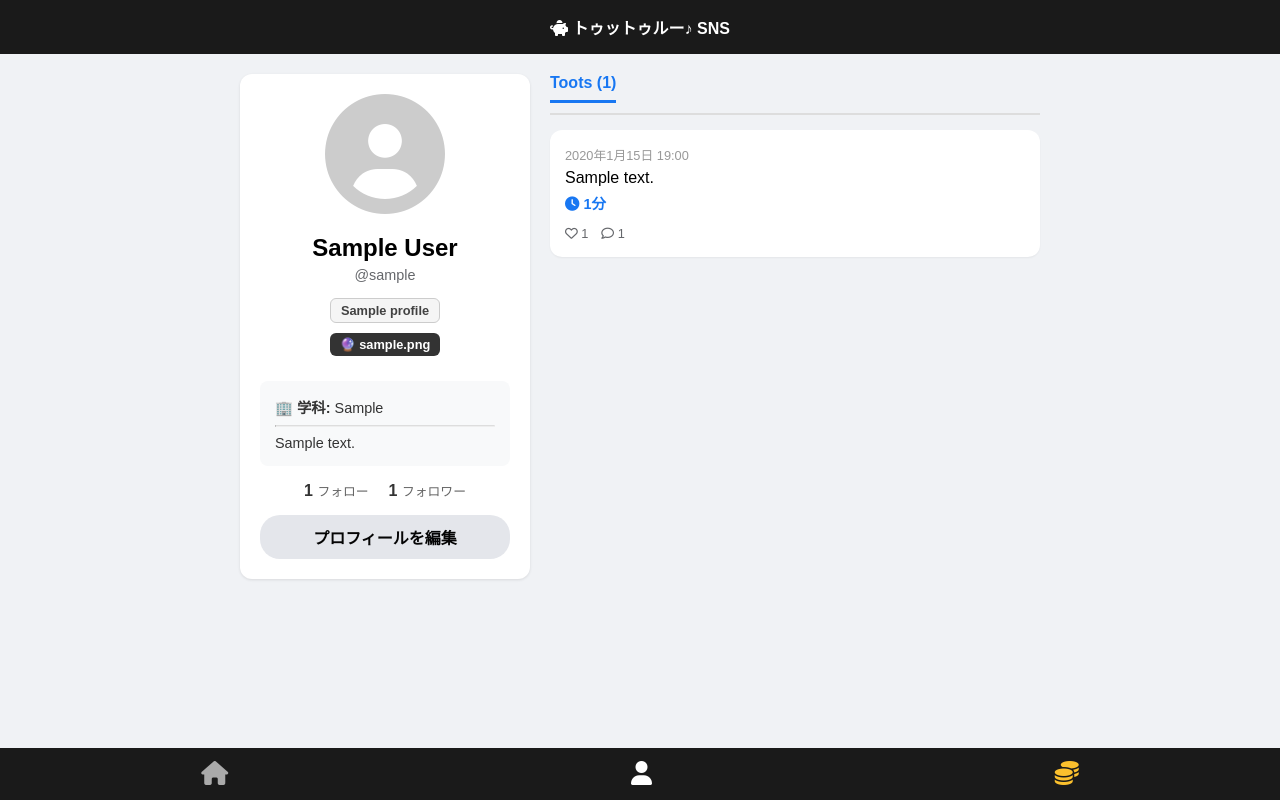
After one commit to ryuchiika615/sns, a Django app: a page that uses templates/sns/user_profile.html in a window 1280 px wide. The commit adds this page. Run offline with Django 5.2, Linux system fonts and the light colour scheme; a user stored in the database is signed in; tables that the repository leaves empty hold one stand-in row (values such as "Sample post").

Commit message:
Phase 3: Complete user profile page and linking

```diff
--- a/sns/urls.py
+++ b/sns/urls.py
@@ -1,14 +1,15 @@
 from django.urls import path
-from django.contrib.auth import views as auth_views
 from . import views
 
 urlpatterns = [
     path('', views.index, name='index'),
+    path('gacha/', views.gacha, name='gacha'),
+    path('profile/edit/', views.edit_profile, name='edit_profile'),
     path('signup/', views.signup, name='signup'),
-    path('login/', auth_views.LoginView.as_view(template_name='sns/login.html'), name='login'),
     path('logout/', views.logout_view, name='logout'),
     path('like/<int:post_id>/', views.like_post, name='like_post'),
-    path('profile/edit/', views.edit_profile, name='edit_profile'),
-    # ★ ここが足りていなかったはず！ガチャへの道を追加します
-    path('gacha/', views.gacha, name='gacha'),
+
+    # ★ 新規追加：プロフィール画面とフォロー機能
+    path('user/<str:username>/', views.user_profile, name='user_profile'),
+    path('follow/<str:username>/', views.toggle_follow, name='toggle_follow'),
 ]
--- a/sns/views.py
+++ b/sns/views.py
@@ -265,3 +265,63 @@ def like_post(request, post_id):
     else:
         post.liked_by.add(request.user)
     return redirect('index')
+
+
+# ==========================================
+# ★ フェーズ3で追加：プロフィール画面とフォロー機能
+# ==========================================
+
+@login_required
+def user_profile(request, username):
+    from django.contrib.auth.models import User
+
+    # 見たいユーザーを探す
+    target_user = get_object_or_404(User, username=username)
+    target_profile, created = Profile.objects.get_or_create(user=target_user)
+
+    # その人の投稿と、いいねした投稿を取得
+    user_posts = Post.objects.filter(user=target_user).order_by('-created_at')
+
+    # 自分がフォローしているかチェック
+    is_following = False
+    my_profile, created = Profile.objects.get_or_create(user=request.user)
+    if my_profile.follows.filter(id=target_profile.id).exists():
+        is_following = True
+
+    # 称号とアバターのレア度を計算（表示用）
+    title_item = GachaItem.objects.filter(name=target_profile.current_title).first()
+    target_title_rarity = title_item.rarity if title_item else 'N'
+
+    av_item = GachaItem.objects.filter(name=target_profile.current_avatar).first()
+    target_av_rarity = av_item.rarity if av_item else 'N'
+
+    return render(request, 'sns/user_profile.html', {
+        'target_user': target_user,
+        'target_profile': target_profile,
+        'user_posts': user_posts,
+        'is_following': is_following,
+        'target_title_rarity': target_title_rarity,
+        'target_av_rarity': target_av_rarity,
+        'followers_count': target_profile.followed_by.count(),
+        'following_count': target_profile.follows.count(),
+    })
+
+
+@login_required
+def toggle_follow(request, username):
+    from django.contrib.auth.models import User
+    target_user = get_object_or_404(User, username=username)
+    target_profile, created = Profile.objects.get_or_create(user=target_user)
+    my_profile, created = Profile.objects.get_or_create(user=request.user)
+
+    # 自分自身はフォローできないようにする
+    if request.user != target_user:
+        if my_profile.follows.filter(id=target_profile.id).exists():
+            # すでにフォローしていれば解除
+            my_profile.follows.remove(target_profile)
+        else:
+            # フォローしていなければ追加
+            my_profile.follows.add(target_profile)
+            # ※次のフェーズでここに「通知を送る」処理を追加します！
+
+    return redirect('user_profile', username=username)
--- /dev/null
+++ b/templates/sns/user_profile.html
@@ -0,0 +1,115 @@
+<!DOCTYPE html>
+<html lang="ja">
+<head>
+    <meta charset="UTF-8">
+    <meta name="viewport" content="width=device-width, initial-scale=1.0">
+    <title>{{ target_user.username }}のプロフィール</title>
+    <link rel="stylesheet" href="https://cdnjs.cloudflare.com/ajax/libs/font-awesome/6.0.0/css/all.min.css">
+    <style>
+        body { font-family: sans-serif; background: #f0f2f5; margin: 0; padding-bottom: 80px; }
+        .header { background: #1a1a1a; padding: 15px; color: white; text-align: center; position: sticky; top: 0; z-index: 100; font-weight: bold; }
+        .container { max-width: 800px; margin: 20px auto; padding: 0 15px; display: flex; gap: 20px; flex-wrap: wrap; }
+
+        /* 左側のプロフィールカード */
+        .profile-card { background: white; padding: 20px; border-radius: 12px; box-shadow: 0 1px 3px rgba(0,0,0,0.1); flex: 1; min-width: 250px; text-align: center; height: fit-content; }
+        .avatar-placeholder { font-size: 120px; color: #ccc; margin-bottom: 10px; }
+
+        .title-badge { font-weight: bold; font-size: 0.8rem; margin-bottom: 10px; display: inline-block; padding: 4px 10px; border-radius: 6px; }
+        .title-badge.SSR { background: linear-gradient(45deg, #ffe259, #ffa751); color: #fff; border: 2px solid #ffd700; text-shadow: 1px 1px 2px rgba(0,0,0,0.3); }
+        .title-badge.SR { background: #f3e5f5; color: #9c27b0; border: 1px solid #e1bee7; }
+        .title-badge.R { background: #e3f2fd; color: #2196f3; border: 1px solid #bbdefb; }
+        .title-badge.N { background: #f5f5f5; color: #424242; border: 1px solid #ccc; }
+
+        .bio-box { text-align: left; background: #f8f9fa; padding: 15px; border-radius: 8px; margin-top: 15px; font-size: 0.9rem; color: #333; }
+
+        .follow-btn { width: 100%; padding: 10px; border-radius: 20px; font-weight: bold; cursor: pointer; margin-top: 15px; border: none; font-size: 1rem; }
+        .btn-follow { background: #1877f2; color: white; }
+        .btn-unfollow { background: #e4e6eb; color: #050505; }
+
+        /* 右側のタブと投稿一覧 */
+        .content-area { flex: 2; min-width: 300px; }
+        .tabs { display: flex; gap: 10px; margin-bottom: 15px; border-bottom: 2px solid #ddd; padding-bottom: 10px; }
+        .tab { font-weight: bold; color: #65676b; text-decoration: none; cursor: pointer; }
+        .tab.active { color: #1877f2; border-bottom: 3px solid #1877f2; padding-bottom: 8px; }
+
+        .post-card { background: white; padding: 15px; border-radius: 12px; margin-bottom: 15px; box-shadow: 0 1px 2px rgba(0,0,0,0.05); }
+
+        .bottom-nav { position: fixed; bottom: 0; left: 0; right: 0; background: #1a1a1a; display: flex; justify-content: space-around; padding: 12px 0; z-index: 1000; }
+        .nav-item { color: #aaa; text-decoration: none; font-size: 1.5rem; }
+        .nav-item.active { color: white; }
+    </style>
+</head>
+<body>
+    <div class="header">
+        <i class="fas fa-piggy-bank"></i> トゥットゥルー♪ SNS
+    </div>
+
+    <div class="container">
+        <div class="profile-card">
+            <i class="fas fa-user-circle avatar-placeholder"></i>
+
+            <h2 style="margin: 10px 0 5px;">{{ target_profile.display_name|default:target_user.username }}</h2>
+            <p style="color: #65676b; margin: 0; font-size: 0.9rem;">@{{ target_user.username }}</p>
+
+            <div style="margin-top: 15px;">
+                <span class="title-badge {{ target_title_rarity }}">{% if target_title_rarity == 'SSR' %}👑 {% endif %}{{ target_profile.current_title }}</span><br>
+                <span class="title-badge" style="background:#333; color:white;">🔮 {{ target_profile.current_avatar }}</span>
+            </div>
+
+            <div class="bio-box">
+                {% if target_profile.department %}
+                    <strong>🏢 学科:</strong> {{ target_profile.department }}<hr style="margin:8px 0; border-top:1px solid #ddd;">
+                {% endif %}
+                {{ target_profile.bio|default:"まだ自己紹介がありません。"|linebreaksbr }}
+            </div>
+
+            <div style="display: flex; justify-content: center; gap: 20px; margin-top: 15px; font-weight: bold; color: #333;">
+                <div>{{ following_count }} <span style="font-weight: normal; color: #666; font-size: 0.8rem;">フォロー</span></div>
+                <div>{{ followers_count }} <span style="font-weight: normal; color: #666; font-size: 0.8rem;">フォロワー</span></div>
+            </div>
+
+            {% if user != target_user %}
+                <form action="{% url 'toggle_follow' target_user.username %}" method="POST">
+                    {% csrf_token %}
+                    {% if is_following %}
+                        <button type="submit" class="follow-btn btn-unfollow">フォロー解除</button>
+                    {% else %}
+                        <button type="submit" class="follow-btn btn-follow">フォローする</button>
+                    {% endif %}
+                </form>
+            {% else %}
+                <a href="{% url 'edit_profile' %}" style="display:block; width:100%; padding:10px; background:#e4e6eb; color:#050505; text-decoration:none; border-radius:20px; font-weight:bold; margin-top:15px; box-sizing:border-box;">プロフィールを編集</a>
+            {% endif %}
+        </div>
+
+        <div class="content-area">
+            <div class="tabs">
+                <div class="tab active">Toots ({{ user_posts.count }})</div>
+            </div>
+
+            {% for post in user_posts %}
+            <div class="post-card">
+                <div style="color: #999; font-size: 0.8rem; margin-bottom: 5px;">{{ post.created_at|date:"Y年n月j日 H:i" }}</div>
+                <p style="margin: 5px 0;">{{ post.content }}</p>
+                {% if post.study_minutes > 0 %}
+                    <div style="color:#1877f2; font-weight:bold; font-size:0.9rem;"><i class="fas fa-clock"></i> {{ post.study_minutes }}分</div>
+                {% endif %}
+                <div style="color: #65676b; font-size: 0.8rem; margin-top: 10px;">
+                    <i class="far fa-heart"></i> {{ post.liked_by.count }}　<i class="far fa-comment"></i> {{ post.comments.count }}
+                </div>
+            </div>
+            {% empty %}
+            <div style="background: white; padding: 20px; text-align: center; border-radius: 12px; color: #999;">
+                まだ投稿がありません。
+            </div>
+            {% endfor %}
+        </div>
+    </div>
+
+    <div class="bottom-nav">
+        <a href="{% url 'index' %}" class="nav-item"><i class="fas fa-home"></i></a>
+        <a href="{% url 'user_profile' user.username %}" class="nav-item active"><i class="fas fa-user"></i></a>
+        <a href="{% url 'gacha' %}" class="nav-item"><i class="fas fa-coins" style="color: #fbc02d;"></i></a>
+    </div>
+</body>
+</html>
```
Also changed, not shown: templates/sns/index.html (+8 -1 lines).
